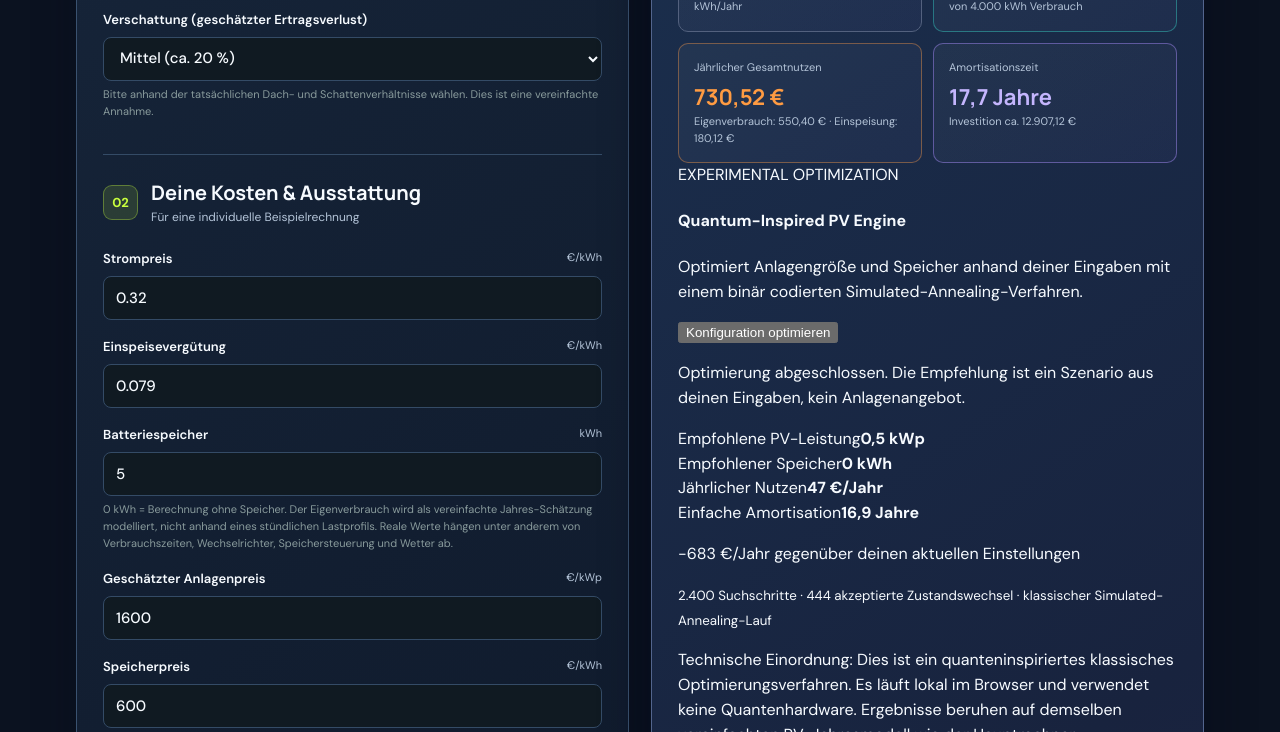
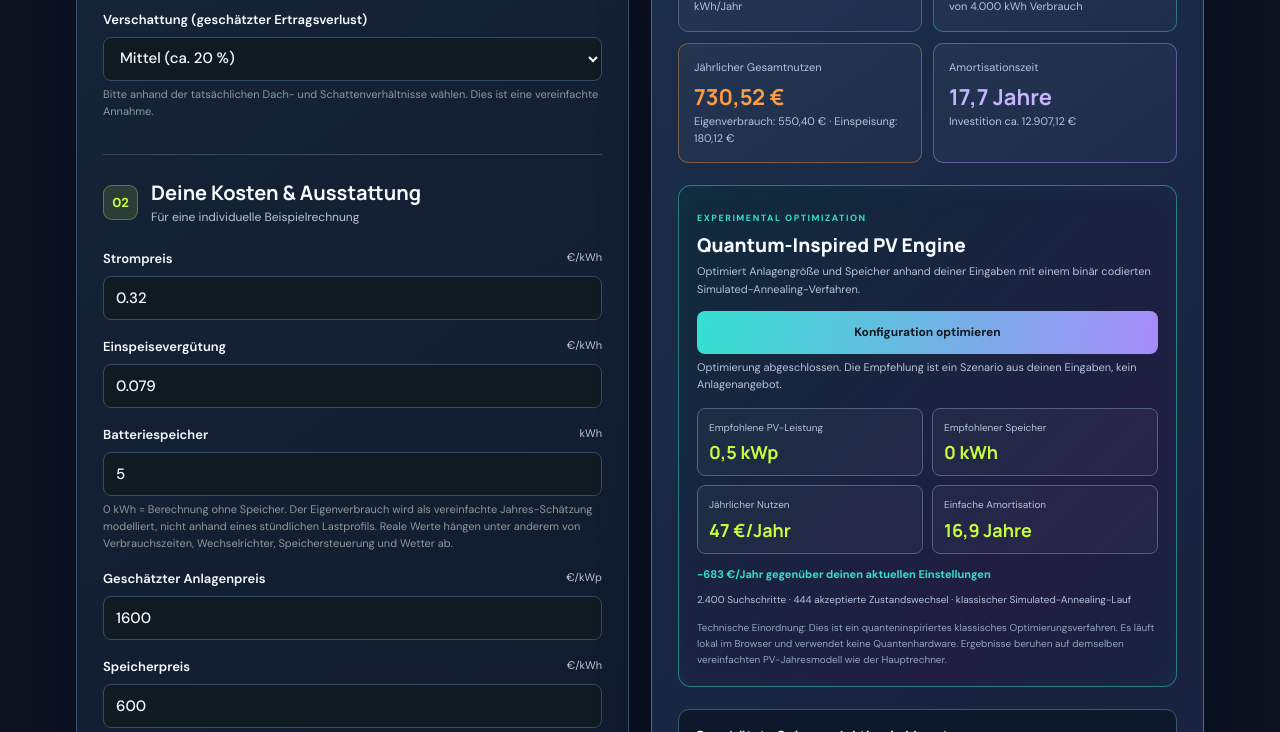
Before and after one commit to patrykbadzsoba-cyber/Kalkulator-fotowoltaiczny-, a plain HTML site: page index.html in a window 1280 px wide. Both pictures are taken after a click on the button "Konfiguration optimieren". Shown: the part 1984-2716 px from the top of the page. Drawn offline with nearby package versions, Linux system fonts and the light colour scheme.

Commit message:
Style Quantum-Inspired optimization panel

```diff
--- a/styles.css
+++ b/styles.css
@@ -105,3 +105,20 @@ footer{border-top-color:#3b5574;color:#a9bad0}
 .methodology-box strong{display:block;margin-bottom:7px;color:#d2c5ff;font:700 13px Manrope,sans-serif}
 .methodology-box p{margin:7px 0 0;color:#c4d0df;font-size:11px;line-height:1.7}
 @media print{.methodology-box{background:#fff!important;border:1px solid #999}.methodology-box strong,.methodology-box p{color:#222!important}}
+
+.quantum-panel{margin:22px 0;padding:18px;border:1px solid #35e0d077;border-radius:13px;background:linear-gradient(135deg,#102b3b,#211d43 75%,#18233e);box-shadow:inset 0 0 35px #35e0d00b}
+.quantum-kicker{font-size:9px;letter-spacing:.17em;font-weight:800;color:#35e0d0}
+.quantum-heading h4{font:800 19px Manrope,sans-serif;margin:4px 0;color:#f7fbff}
+.quantum-heading p,.quantum-status{font-size:11px;line-height:1.6;color:#b4c4d8;margin:5px 0 12px}
+.quantum-button{width:100%;min-height:43px;border:0;border-radius:8px;background:linear-gradient(100deg,#35e0d0,#a78bfa);color:#101820;font:800 12px 'DM Sans',sans-serif;cursor:pointer}
+.quantum-button:disabled{opacity:.55;cursor:wait}
+.quantum-output{display:grid;grid-template-columns:1fr 1fr;gap:9px;margin-top:14px}
+.quantum-output[hidden]{display:none}
+.quantum-output>div{padding:11px;border:1px solid #53617e;border-radius:8px;background:#ffffff08}
+.quantum-output span,.quantum-output small{display:block;font-size:10px;color:#b4c4d8}
+.quantum-output strong{display:block;margin-top:5px;font:700 18px Manrope,sans-serif;color:#c8ff3d;overflow-wrap:anywhere}
+.quantum-output>p{grid-column:1/-1;margin:3px 0 0;color:#35e0d0;font-size:11px;font-weight:700}
+.quantum-output>small{grid-column:1/-1;line-height:1.5}
+.quantum-note{margin:13px 0 0;color:#91a5bd;font-size:10px;line-height:1.6}
+@media(max-width:540px){.quantum-panel{padding:14px}.quantum-output{gap:7px}.quantum-output>div{padding:9px}.quantum-output strong{font-size:16px}}
+@media print{.quantum-panel{background:#fff!important;border:1px solid #999;box-shadow:none}.quantum-heading h4,.quantum-heading p,.quantum-status,.quantum-output span,.quantum-output strong,.quantum-output>p,.quantum-output small,.quantum-note{color:#222!important}.quantum-button{display:none}}
```
